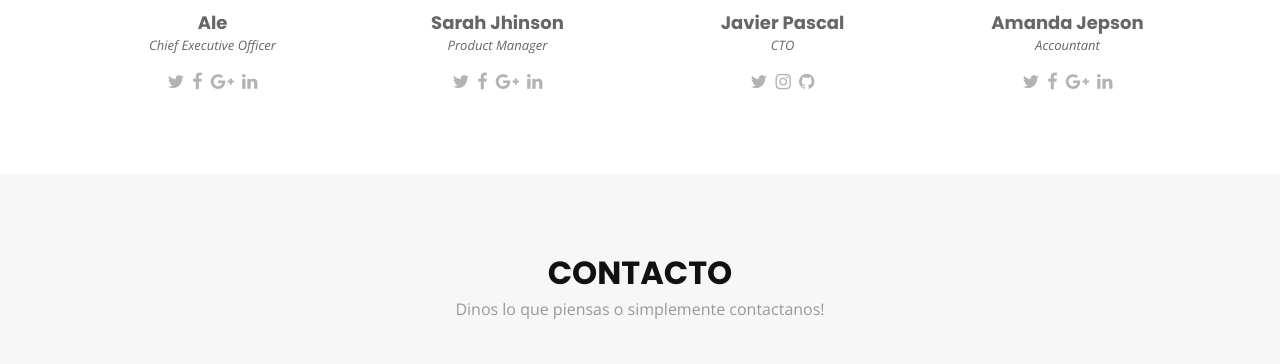
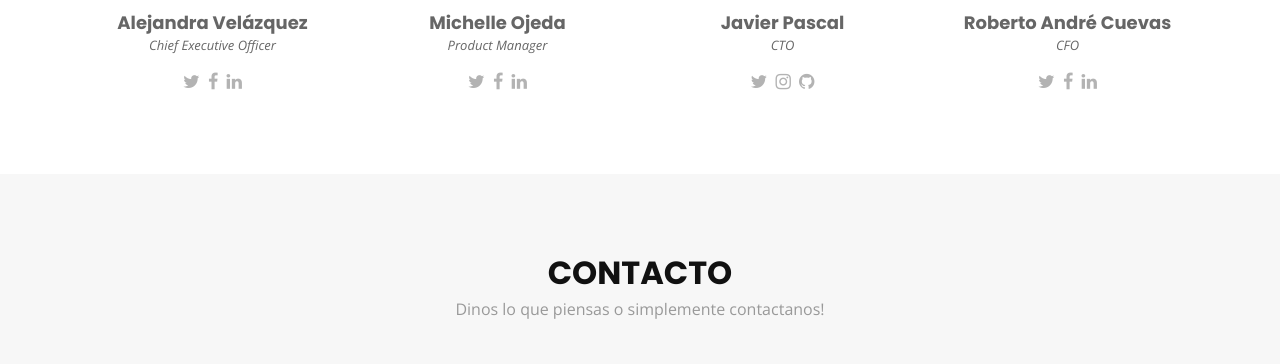
Before and after one commit to Pasdian/TravesiaCDMX, a plain HTML site: page index.html in a window 1280 px wide. Shown: the part 3384-3748 px from the top of the page. Drawn offline with nearby package versions, Linux system fonts and the light colour scheme.

Commit message:
modify team names

```diff
--- a/index.html
+++ b/index.html
@@ -408,12 +408,11 @@
                 <div class="pic">
                   <img src="assets/img/team-1.jpg" alt="" />
                 </div>
-                <h4>Ale</h4>
+                <h4>Alejandra Velázquez</h4>
                 <span>Chief Executive Officer</span>
                 <div class="social">
                   <a href=""><i class="fa fa-twitter"></i></a>
                   <a href=""><i class="fa fa-facebook"></i></a>
-                  <a href=""><i class="fa fa-google-plus"></i></a>
                   <a href=""><i class="fa fa-linkedin"></i></a>
                 </div>
               </div>
@@ -424,12 +423,11 @@
                 <div class="pic">
                   <img src="assets/img/team-2.jpg" alt="" />
                 </div>
-                <h4>Sarah Jhinson</h4>
+                <h4>Michelle Ojeda</h4>
                 <span>Product Manager</span>
                 <div class="social">
                   <a href=""><i class="fa fa-twitter"></i></a>
                   <a href=""><i class="fa fa-facebook"></i></a>
-                  <a href=""><i class="fa fa-google-plus"></i></a>
                   <a href=""><i class="fa fa-linkedin"></i></a>
                 </div>
               </div>
@@ -438,7 +436,7 @@
             <div class="col-lg-3 col-md-6">
               <div class="member" data-aos="fade-up" data-aos-delay="300">
                 <div class="pic">
-                  <img src="assets/img/team-3.jpg" alt="" />
+                  <img src="assets/img/team-3.JPG" alt="" />
                 </div>
                 <h4>Javier Pascal</h4>
                 <span>CTO</span>
@@ -455,12 +453,11 @@
                 <div class="pic">
                   <img src="assets/img/team-4.jpg" alt="" />
                 </div>
-                <h4>Amanda Jepson</h4>
-                <span>Accountant</span>
+                <h4>Roberto André Cuevas</h4>
+                <span>CFO</span>
                 <div class="social">
                   <a href=""><i class="fa fa-twitter"></i></a>
                   <a href=""><i class="fa fa-facebook"></i></a>
-                  <a href=""><i class="fa fa-google-plus"></i></a>
                   <a href=""><i class="fa fa-linkedin"></i></a>
                 </div>
               </div>
```
